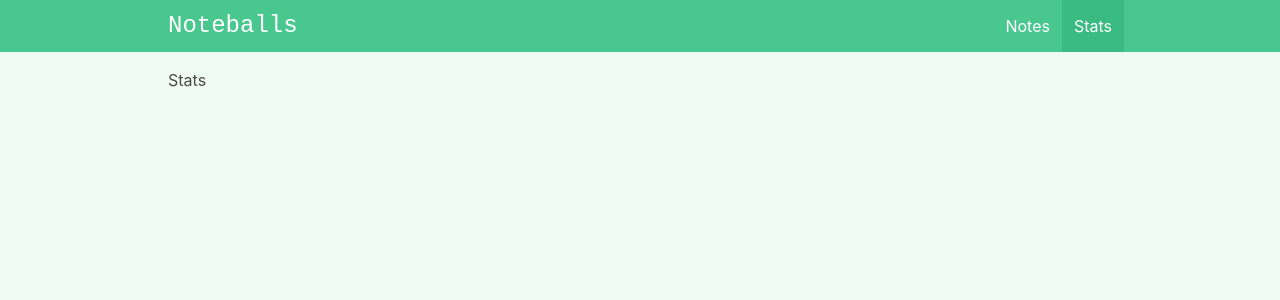
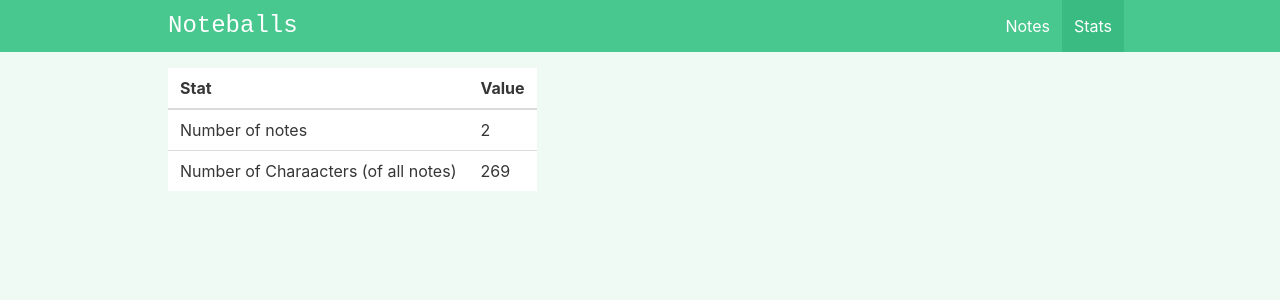
Before and after one commit to PolinaRaguilo/vue-crud-notes, a Vue app: page /stats in a window 1280 px wide. Shown: the top 300 px of the page. Built offline with nearby package versions, Linux system fonts and the light colour scheme.

Commit message:
create getters

```diff
--- a/src/components/Layout/NavBar.vue
+++ b/src/components/Layout/NavBar.vue
@@ -17,8 +17,10 @@
 
             <div id="navbarBasicExample" class="navbar-menu" :class="{ 'is-active': showMobileNav }">
                 <div class="navbar-end">
-                    <router-link class="navbar-item" to="/" active-class="is-active">Notes </router-link>
-                    <router-link class="navbar-item" to="/stats" active-class="is-active">Stats </router-link>
+                    <router-link @click="hideNavHandler" class="navbar-item" to="/" active-class="is-active">Notes
+                    </router-link>
+                    <router-link @click="hideNavHandler" class="navbar-item" to="/stats" active-class="is-active">Stats
+                    </router-link>
                 </div>
             </div>
         </div>
@@ -28,7 +30,11 @@
 <script setup>
 import { ref } from 'vue';
 
-const showMobileNav = ref(false)
+let showMobileNav = ref(false)
+
+const hideNavHandler =() => {
+    showMobileNav = false
+}
 
 
 
--- a/src/pages/VueStats.vue
+++ b/src/pages/VueStats.vue
@@ -1,8 +1,35 @@
 <template>
-  <div class="notes">Stats</div>
+  <div class="notes">
+    <table class="table">
+      <thead>
+        <tr>
+          <th>
+            Stat
+          </th>
+          <th>
+            Value
+          </th>
+        </tr>
+      </thead>
+      <tbody>
+        <tr>
+          <td>Number of notes</td>
+          <td>{{ notesStore.totalNotesCount }}</td>
+        </tr>
+        <tr>
+          <td>Number of Charaacters (of all notes)</td>
+          <td>{{ notesStore.getTotalCharactersCount }}</td>
+        </tr>
+      </tbody>
+  </table>
+  </div>
 </template>
 
-<script></script>
+<script setup>
+import { useNotesStore } from '@/stores/storeNotes';
+
+ const notesStore =  useNotesStore()
+</script>
 
 <style scoped>
 
--- a/src/stores/storeNotes.js
+++ b/src/stores/storeNotes.js
@@ -39,5 +39,11 @@ export const useNotesStore = defineStore('storeNotes', {
         return state.notes.filter((note) => note.id === +id)[0].content;
       };
     },
+    totalNotesCount: (state) => {
+      return state.notes.length;
+    },
+    getTotalCharactersCount: (state) => {
+      return state.notes.reduce((acc, current) => acc + current.content.length, 0);
+    },
   },
 });
```
Also changed, not shown: .prettierrc.json.
